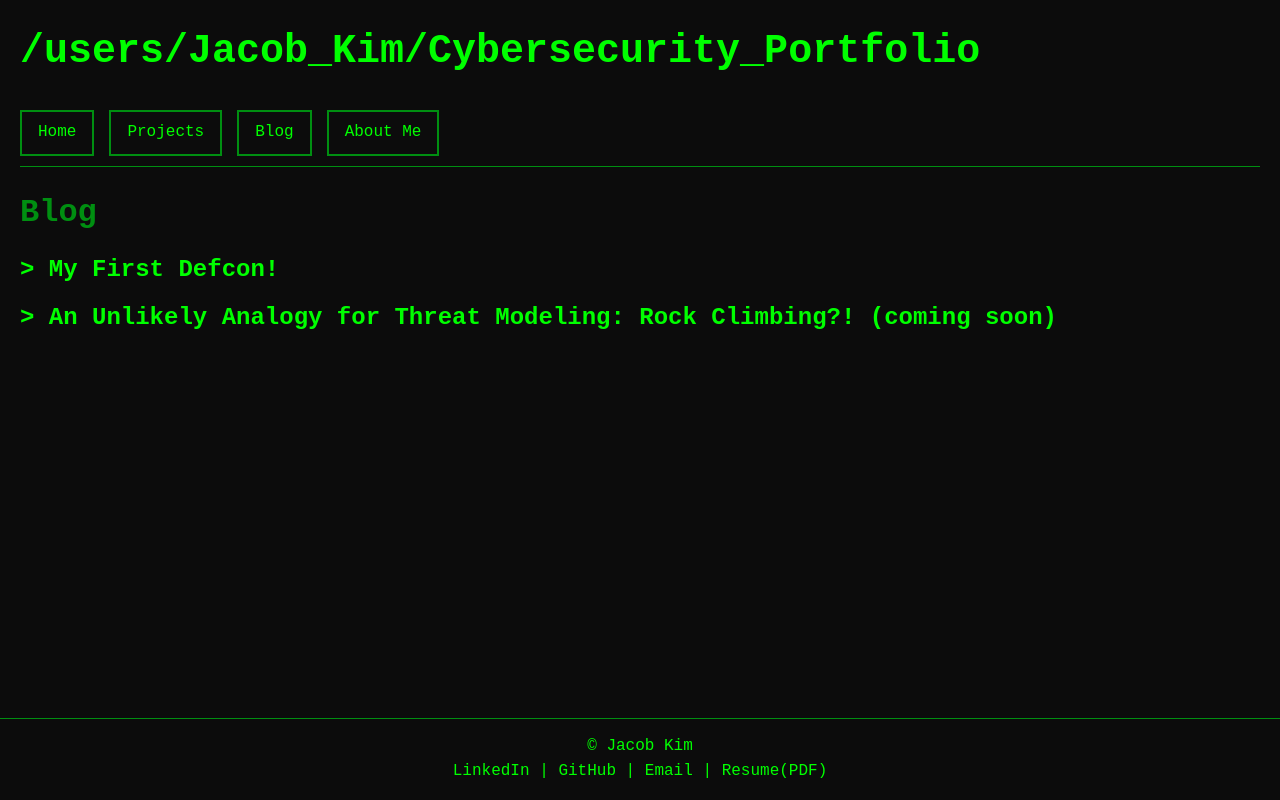
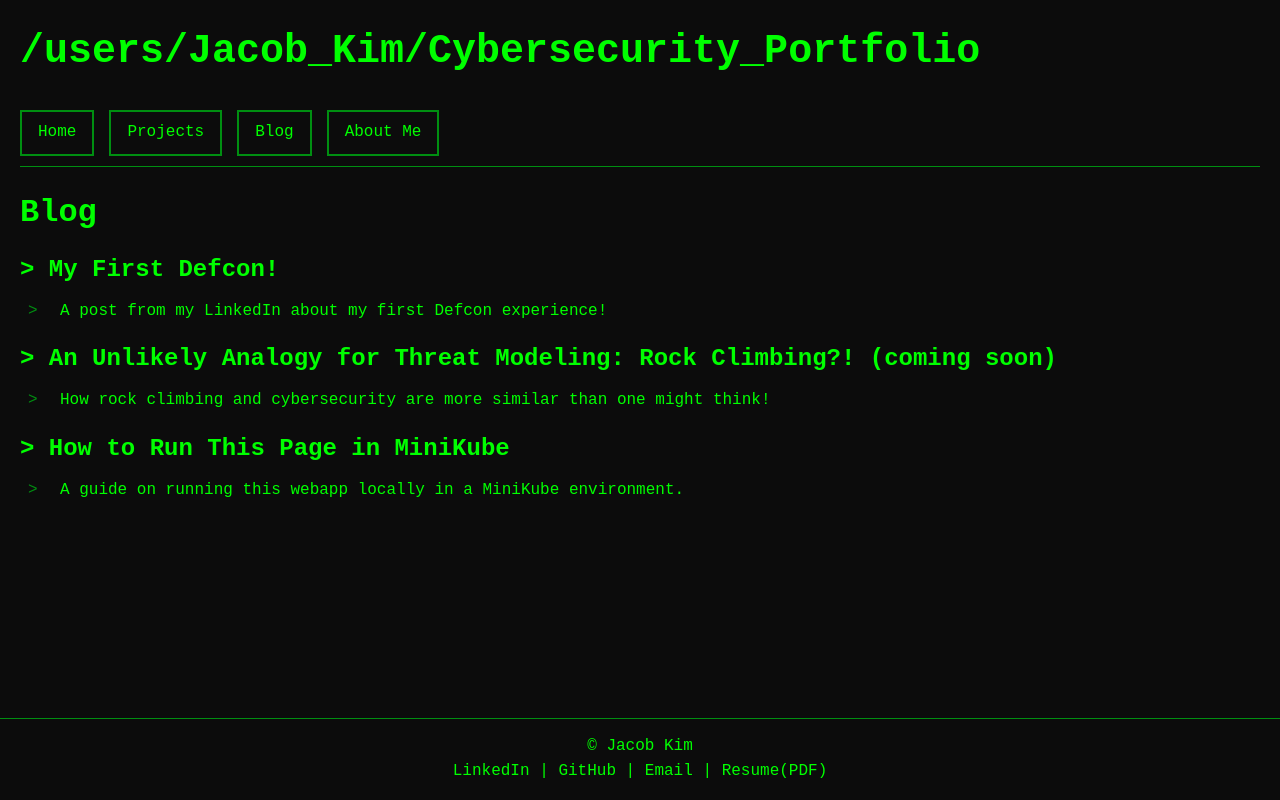
Before and after one commit to korekim/portfolio, a Next.js app: page /blog in a window 1280 px wide. Built offline with nearby package versions, Linux system fonts and the light colour scheme.

Commit message:
updated readme, text color, added minikube blogpost, fixed ingress.yml

```diff
--- a/app/blog/climbing-and-cyber/page.tsx
+++ b/app/blog/climbing-and-cyber/page.tsx
@@ -3,9 +3,9 @@ import React from "react";
 const ClimbingAndCyberPage: React.FC = () => (
     <main>
         <div className="container">
-            <h1>
+            <h2>
                 An Unlikely Analogy for Threat Modeling: Rock Climbing?! (coming soon)
-            </h1>
+            </h2>
             <div className="blogpost">
                 <p>
                     This post will be about the relationship between climbing and cyber!
--- a/app/blog/defcon33/page.tsx
+++ b/app/blog/defcon33/page.tsx
@@ -3,7 +3,7 @@ import React from "react";
 const Defcon33Page: React.FC = () => (
     <main>
         <div className="container">
-            <h1>My First Defcon!</h1>
+            <h2>My First Defcon!</h2>
             <div className="blogpost">
                 <p>
                     <i>This post is copied from my LinkedIn</i>
--- /dev/null
+++ b/app/blog/minikube/page.tsx
@@ -0,0 +1,44 @@
+import React from "react";
+
+const MiniKubePage: React.FC = () => (
+    <main>
+        <div className="container">
+            <h2>How to Run This Page in MiniKube</h2>
+            <div className="blogpost">
+                <p>
+                    First, make sure that you have <strong>Docker</strong>, <strong>MiniKube</strong>, and <strong>npm</strong> installed on your machine.<br />
+                    You also need to clone the repo by running:<br /><br />
+                    <code>git clone https://github.com/korekim/portfolio.git</code>
+                </p>
+                <br />
+                <p>
+                    Next, build the app image:<br /><br />
+                    <code>docker build -t portfolio:dev .</code>
+                </p>
+                <br />
+                <p>
+                    Then, start MiniKube and load the image:<br /><br />
+                    <code>minikube start</code><br /><br />
+                    <code>minikube image load portfolio:dev</code>
+                </p>
+                <br />
+                <p>
+                    Apply the Kubernetes manifests:<br /><br />
+                    <code>kubectl apply -f k8s/</code>
+                </p>
+                <br />
+                <p>
+                    Forward the service port:<br /><br />
+                    <code>kubectl port-forward svc/portfolio-svc 8080:80</code>
+                </p>
+                <br />
+                <p>
+                    Now the page will be viewable at <code>localhost:8080</code>
+                </p>
+                <br />
+            </div>
+        </div>
+    </main>
+);
+
+export default MiniKubePage;
--- a/app/blog/page.tsx
+++ b/app/blog/page.tsx
@@ -1,4 +1,23 @@
+import React from "react";
 import Link from 'next/link';
+
+const blogs = [
+    {
+        title: "My First Defcon!",
+        url: "/blog/defcon33",
+        items: ["A post from my LinkedIn about my first Defcon experience!"],
+    },
+    {
+        title: "An Unlikely Analogy for Threat Modeling: Rock Climbing?! (coming soon)",
+        url: "/blog/climbing-and-cyber",
+        items: ["How rock climbing and cybersecurity are more similar than one might think!",],
+    },
+    {
+        title: "How to Run This Page in MiniKube",
+        url: "/blog/minikube",
+        items: ["A guide on running this webapp locally in a MiniKube environment."],
+    },
+];
 
 export default function BlogPage() {
     return (
@@ -6,16 +25,20 @@ export default function BlogPage() {
             <div className="container">
                 <h2>Blog</h2>
                 <div className="blogs">
-                    <h3>
-                        <Link href="/blog/defcon33">
-                            {'> My First Defcon!'}
-                        </Link>
-                    </h3>
-                    <h3>
-                        <Link href="/blog/climbing-and-cyber">
-                            {'> An Unlikely Analogy for Threat Modeling: Rock Climbing?! (coming soon)'}
-                        </Link>
-                    </h3>
+                    {blogs.map((blog) => (
+                        <React.Fragment key={blog.title}>
+                            <h3>
+                                <a href={blog.url}>
+                                    &gt; {blog.title}
+                                </a>
+                            </h3>
+                            <ul>
+                                {blog.items.map((item, idx) => (
+                                    <li key={idx}>{item}</li>
+                                ))}
+                            </ul>
+                        </React.Fragment>
+                    ))}
                 </div>
             </div>
         </main>
--- a/app/globals.css
+++ b/app/globals.css
@@ -22,7 +22,7 @@ body {
 }
 
 h1, h2, h3, h4, h5, h6 {
-    color: var(--accent-color);
+    color: var(--main-text-color);
     font-weight: bold;
 }
 
--- a/k8s/ingress.yaml
+++ b/k8s/ingress.yaml
@@ -2,11 +2,11 @@ apiVersion: networking.k8s.io/v1
 kind: Ingress
 metadata:
   name: portfolio-ing
-  annotations:
-    kubernetes.io/ingress.class: nginx
+  annotations: {}
 spec:
+  ingressClassName: nginx
   rules:
-    - host: app.local
+    - host: portfolio.local
       http:
         paths:
           - path: /_next/
```
Also changed, not shown: 1 other file (tests, documents, lock files or other folders).
